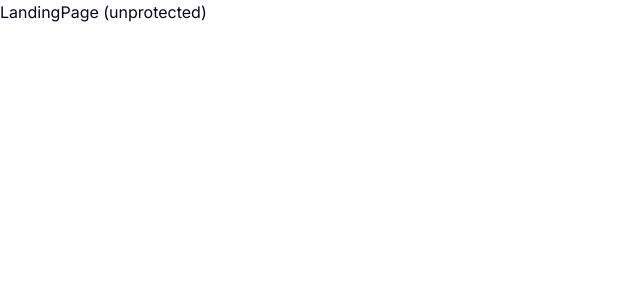
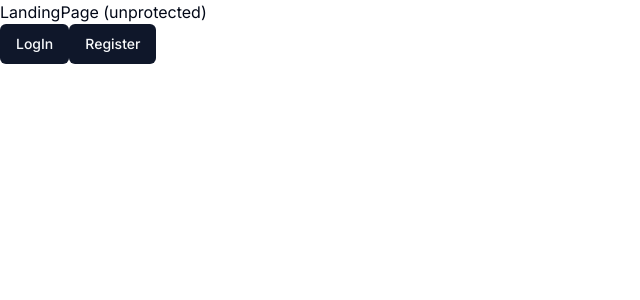
Before and after one commit to The-CodeINN/cogninova, a Next.js app: page / in a window 1280 px wide. Shown: the top 300 px of the page, without its empty margins (0-640 px from the left). Built offline with nearby package versions, Linux system fonts and the light colour scheme.

Commit message:
Seting up clerk auth

```diff
--- /dev/null
+++ b/app/(auth)/layout.tsx
@@ -0,0 +1,5 @@
+const Authlayout = ({ children }: { children: React.ReactNode }) => {
+  return <div className="flex items-center justify-center h-screen">{children}</div>;
+};
+
+export default Authlayout;
--- a/app/(landing)/page.tsx
+++ b/app/(landing)/page.tsx
@@ -1,6 +1,20 @@
+import { Button } from "@/components/ui/button";
+import Link from "next/link";
+
 const LandingPage = () => {
-  return <div>LandingPage
-         (unprotected)</div>;
+  return (
+    <div>
+      LandingPage (unprotected)
+      <div>
+        <Link href='/sign-in'>
+          <Button>LogIn</Button>
+        </Link>
+        <Link href='/sign-up'>
+          <Button>Register</Button>
+        </Link>
+      </div>
+    </div>
+  );
 };
 
 export default LandingPage;
--- a/middleware.ts
+++ b/middleware.ts
@@ -1,6 +1,8 @@
 import { authMiddleware } from "@clerk/nextjs";
 
-export default authMiddleware({});
+export default authMiddleware({
+  publicRoutes: ["/"],
+});
 
 export const config = {
   matcher: ["/((?!.*\\..*|_next).*)", "/", "/(api|trpc)(.*)"],
```
